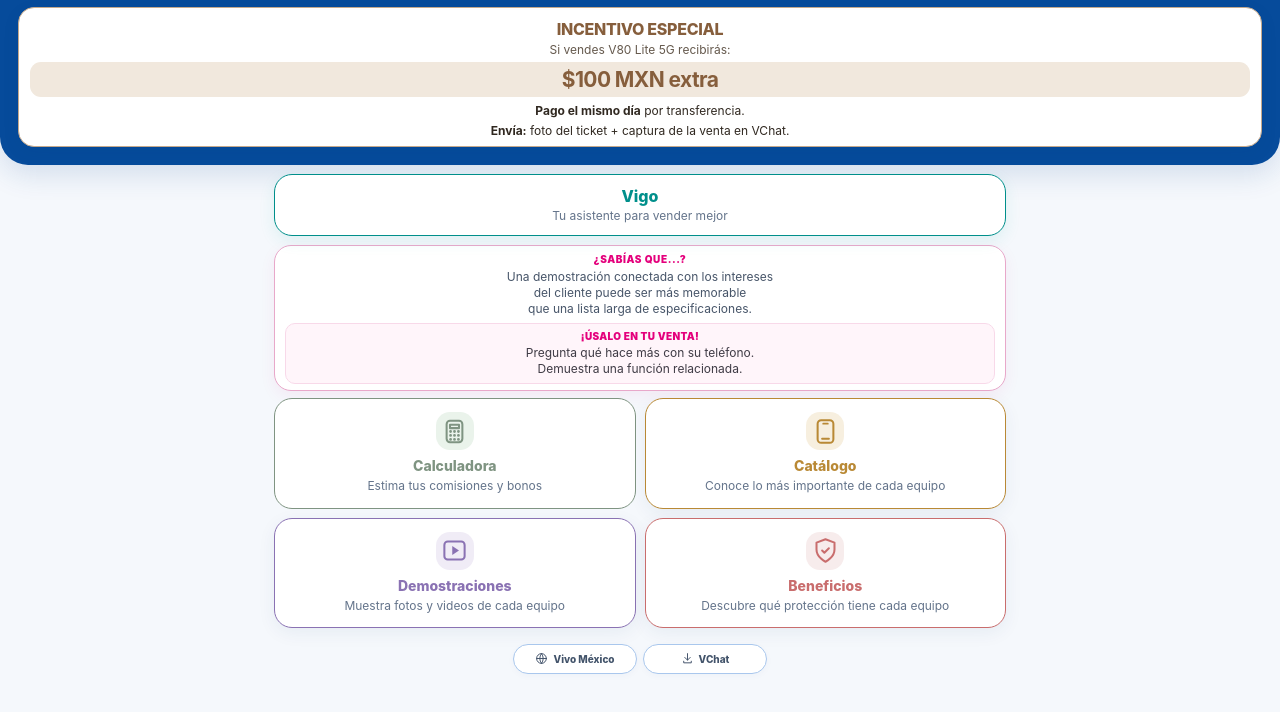
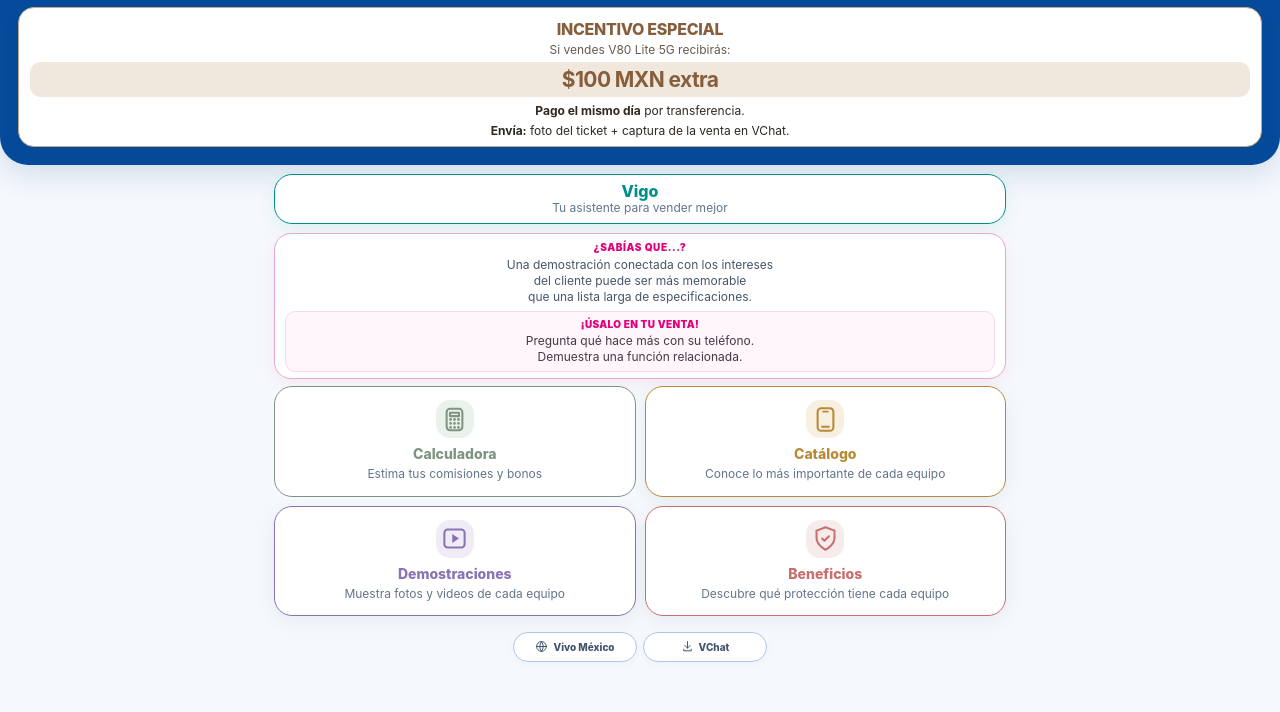
Before and after one commit to trainingvivo7738-tech/VivoNet7, a plain HTML site: page VivoNet_v44_original.html in a window 1280 px wide. Shown: the part 78-790 px from the top of the page. Drawn offline with Linux system fonts and the light colour scheme.

Commit message:
Add files via upload

```diff
--- a/VivoNet_v44_original.html
+++ b/VivoNet_v44_original.html
@@ -1014,13 +1014,13 @@
 .curio-card.home-curio { margin-bottom: 9px !important; }
 .navgrid { gap: 9px !important; }
 footer[aria-label="Accesos directos"] { margin-top: 14px !important; }
-/* Vigo conserva su color y contenido, con menos altura y relleno. */
-.vigo-feature-card { min-height: 62px !important; margin: 0 0 9px !important; padding: 8px 10px !important; }
-.vigo-feature-copy { gap: 2px !important; }
-.vigo-feature-copy strong { line-height: 1.15 !important; }
-.vigo-feature-copy small { line-height: 1.25 !important; }
+/* v119: compactar de verdad la tarjeta Vigo; conservar texto, color y alineación. */
+.vigo-feature-card { min-height: 50px !important; height: auto !important; margin: 0 0 9px !important; padding: 5px 10px !important; }
+.vigo-feature-copy { gap: 1px !important; }
+.vigo-feature-copy strong { line-height: 1.1 !important; }
+.vigo-feature-copy small { line-height: 1.15 !important; }
 @media (max-width: 559px) { header.topbar { padding-bottom: 9px !important; } }
-@media (max-width: 420px) { .vigo-feature-card { min-height: 62px !important; margin-bottom: 9px !important; padding: 8px 10px !important; } }
+@media (max-width: 420px) { .vigo-feature-card { min-height: 50px !important; height: auto !important; margin-bottom: 9px !important; padding: 5px 10px !important; } }
 /* La tarjeta completa es el control; no se muestra la flecha rosa. */
 .home-curio { cursor: pointer; }
 .home-curio:focus-visible { outline: 2px solid #E6007E; outline-offset: 3px; }
--- a/service-worker.js
+++ b/service-worker.js
@@ -1,4 +1,4 @@
-const CACHE_NAME = 'vivonet-v118';
+const CACHE_NAME = 'vivonet-v119';
 const APP_SHELL = [
   './',
   './index.html',
```
Also changed, not shown: index.html (+6 -6 lines).
